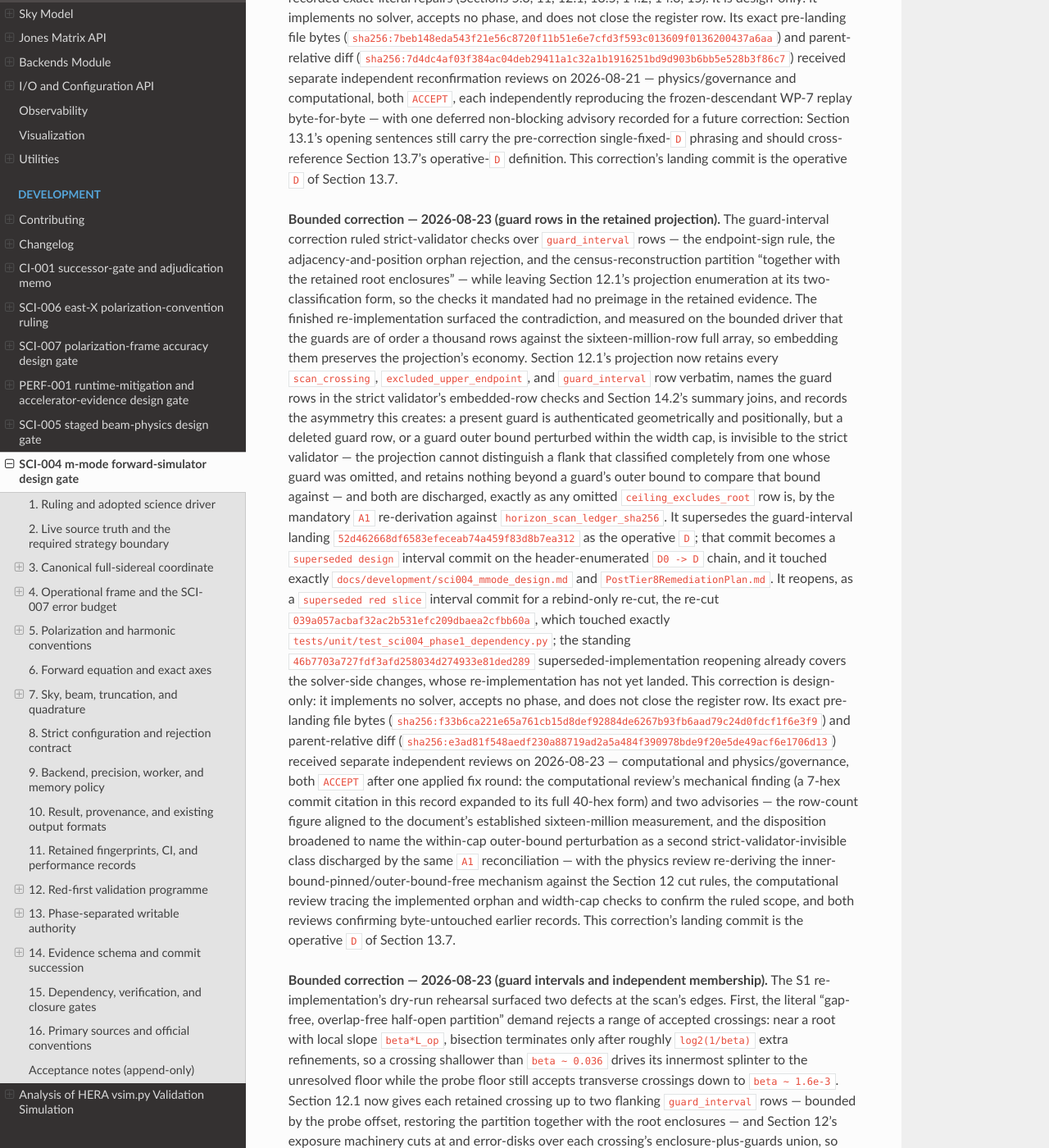
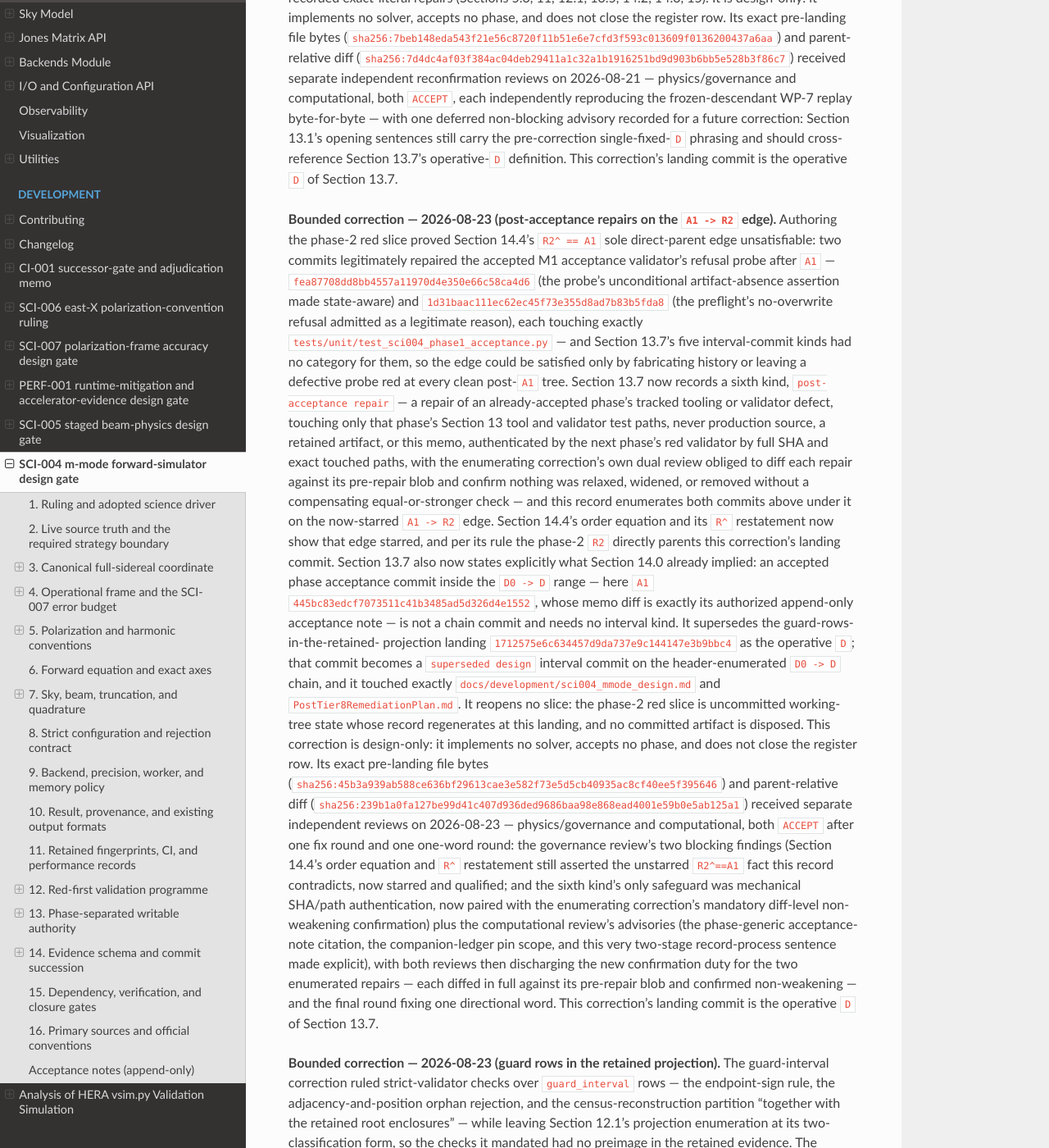
Before and after one commit to RRI-interferometry/RRIVis, a Sphinx documentation site: the page built from docs/development/sci004_mmode_design.md, in a window 1280 px wide and 1400 px high, scrolled down 492 px. Shown: the whole window at 82% size. Built offline with Sphinx 7.4.7 and the Read the Docs theme 3.1.0, drawn with Linux system fonts in a browser that asks for light colours; some of the changed text lies outside the part shown.

Commit message:
docs(science): rule SCI-004 post-acceptance repairs and star the A1-R2 edge

```diff
--- a/docs/development/sci004_mmode_design.md
+++ b/docs/development/sci004_mmode_design.md
@@ -30,6 +30,63 @@ deferred non-blocking advisory recorded for a future correction: Section
 13.1's opening sentences still carry the pre-correction single-fixed-`D`
 phrasing and should cross-reference Section 13.7's operative-`D`
 definition. This correction's landing commit is the operative `D` of
+Section 13.7.
+
+**Bounded correction — 2026-08-23 (post-acceptance repairs on the
+`A1 -> R2` edge).** Authoring the phase-2 red slice proved Section
+14.4's `R2^ == A1` sole direct-parent edge unsatisfiable: two commits
+legitimately repaired the accepted M1 acceptance validator's refusal
+probe after `A1` — `fea87708dd8bb4557a11970d4e350e66c58ca4d6` (the
+probe's unconditional artifact-absence assertion made state-aware) and
+`1d31baac111ec62ec45f73e355d8ad7b83b5fda8` (the preflight's no-overwrite
+refusal admitted as a legitimate reason), each touching exactly
+`tests/unit/test_sci004_phase1_acceptance.py` — and Section 13.7's five
+interval-commit kinds had no category for them, so the edge could be
+satisfied only by fabricating history or leaving a defective probe red
+at every clean post-`A1` tree. Section 13.7 now records a sixth kind,
+`post-acceptance repair` — a repair of an already-accepted phase's
+tracked tooling or validator defect, touching only that phase's
+Section 13 tool and validator test paths, never production source, a
+retained artifact, or this memo, authenticated by the next phase's red
+validator by full SHA and exact touched paths, with the enumerating
+correction's own dual review obliged to diff each repair against its
+pre-repair blob and confirm nothing was relaxed, widened, or removed
+without a compensating equal-or-stronger check — and this record
+enumerates both commits above under it on the now-starred `A1 -> R2`
+edge. Section 14.4's order equation and its `R^` restatement now show
+that edge starred, and per its rule the phase-2 `R2` directly
+parents this correction's landing commit. Section 13.7 also now states
+explicitly what Section 14.0 already implied: an accepted phase
+acceptance commit inside the `D0 -> D` range — here `A1`
+`445bc83edcf7073511c41b3485ad5d326d4e1552`, whose memo diff is exactly
+its authorized append-only acceptance note — is not a chain commit and
+needs no interval kind. It supersedes the guard-rows-in-the-retained-
+projection landing `1712575e6c634457d9da737e9c144147e3b9bbc4` as the
+operative `D`; that commit becomes a `superseded design` interval commit
+on the header-enumerated `D0 -> D` chain, and it touched exactly
+`docs/development/sci004_mmode_design.md` and
+`PostTier8RemediationPlan.md`. It reopens no slice: the phase-2 red
+slice is uncommitted working-tree state whose record regenerates at this
+landing, and no committed artifact is disposed. This correction is
+design-only: it implements no solver, accepts no phase, and does not
+close the register row. Its exact pre-landing file bytes
+(`sha256:45b3a939ab588ce636bf29613cae3e582f73e5d5cb40935ac8cf40ee5f395646`)
+and parent-relative diff
+(`sha256:239b1a0fa127be99d41c407d936ded9686baa98e868ead4001e59b0e5ab125a1`)
+received separate independent reviews on 2026-08-23 — physics/governance
+and computational, both `ACCEPT` after one fix round and one one-word
+round: the governance review's two blocking findings (Section 14.4's
+order equation and `R^` restatement still asserted the unstarred
+`R2^==A1` fact this record contradicts, now starred and qualified; and
+the sixth kind's only safeguard was mechanical SHA/path authentication,
+now paired with the enumerating correction's mandatory diff-level
+non-weakening confirmation) plus the computational review's advisories
+(the phase-generic acceptance-note citation, the companion-ledger pin
+scope, and this very two-stage record-process sentence made explicit),
+with both reviews then discharging the new confirmation duty for the two
+enumerated repairs — each diffed in full against its pre-repair blob and
+confirmed non-weakening — and the final round fixing one directional
+word. This correction's landing commit is the operative `D` of
 Section 13.7.
 
 **Bounded correction — 2026-08-23 (guard rows in the retained
@@ -3199,11 +3256,35 @@ direct-parent edge it displaces is replaced by a starred edge whose
 interval commits this memo's header must enumerate exhaustively by SHA.
 Every interval commit is a single-parent non-merge of exactly one
 header-recorded kind — status-prose, superseded design, superseded red
-slice, superseded implementation, or superseded evidence — touching
+slice, superseded implementation, superseded evidence, or
+post-acceptance repair — touching
 exactly the paths its kind allows, mirroring the accepted SCI-005
 Section 8.3 machinery; the reopened phase's `R` then directly parents the
 operative correction commit. A commit the header does not name invalidates
-the edge.
+the edge. A `post-acceptance repair` commit repairs an already-accepted
+phase's tracked tooling or validator defect discovered at or after that
+phase's acceptance; it may touch only that phase's Section 13 tool and
+validator test paths — never production source, never a retained
+artifact, never this memo — and the next phase's red validator
+authenticates each enumerated repair by full SHA and exact touched
+paths. The correction that enumerates a repair must, in its own dual
+review, diff that repair against its pre-repair blob and confirm that no
+assertion, tolerance, or accepted-value set was relaxed, widened, or
+removed without a compensating equal-or-stronger check; a repair that
+cannot be so confirmed is not enumerable under this kind and requires
+the applicable supersession-and-regeneration path instead. An accepted
+phase acceptance commit inside the `D0 -> D` range is
+not a chain commit and needs no interval kind: its memo diff is exactly
+its own phase's Section 13 append-only acceptance note, authenticated by
+its own
+phase machinery under the Section 14.0 rule that tools authenticate the
+operative `D` blob plus the separately authorized `A` diffs. A
+correction's header record lands with one final sentence appended after
+its dual `ACCEPT` — the pinned pre-landing file and diff SHA-256 values
+and both verdicts; those pins name the reviewed bytes, which the
+appended sentence itself necessarily postdates and which are never
+separately committed, so the accepted header text is their only
+authority.
 
 Disposal follows the accepted SCI-005 Section 7.5 rule exactly: when a
 header-recorded correction supersedes an evidence commit, the reopened
@@ -4232,8 +4313,10 @@ that still reports `SCI-004` as ROADMAP. These are required
 
 ### 14.4 Mandatory commit order
 
-The order is `D ->* G1 -> R1 -> S1 -> E1 -> A1 -> R2 -> S2 -> E2 -> A2
-->* G3 -> R3 -> S3 -> E3 -> A3 -> C`. Each starred edge is inclusive ancestor
+The order is `D ->* G1 -> R1 -> S1 -> E1 -> A1 ->* R2 -> S2 -> E2 -> A2
+->* G3 -> R3 -> S3 -> E3 -> A3 -> C`; the `A1 ->* R2` star is the
+concrete effect of the header's post-acceptance-repairs correction under
+the Section 13.7 rule above. Each starred edge is inclusive ancestor
 reachability through separately authorized, independently accepted programme
 commits; every unstarred edge is the sole direct-parent edge. No commit in
 either starred first-parent range is a merge. `G1` also has accepted WP-7 CPU
@@ -4245,7 +4328,13 @@ interval commits the memo header enumerates exhaustively under
 Section 13.7's recorded kinds; the reopened phase's `R` then directly
 parents the operative correction commit.
 
-Thus `R1^==G1`, `R2^==A1`, and `R3^==G3`. Each `S` directly parents its phase `R` and
+Thus `R1^==G1` and `R3^==G3`, while `R2` directly parents the operative
+commit of the header's `A1 -> R2` post-acceptance-repairs correction,
+the starred edge's enumerated interval standing between it and `A1`; an
+unstarred `R` edge's `R^` equals its `A` or `G` endpoint unless a
+Section 13.7 accepted correction stars that edge, in which case the
+header enumerates the interval and the phase's `R` directly parents the
+operative correction commit. Each `S` directly parents its phase `R` and
 contains production plus the already tracked evidence/acceptance tools and
 validators, but no phase evidence or acceptance artifact. Each generator runs
 only at its globally clean exact `S` or `E`, respectively. Each `E` directly
```
Also changed, not shown: PostTier8RemediationPlan.md (+1 -1 lines).
